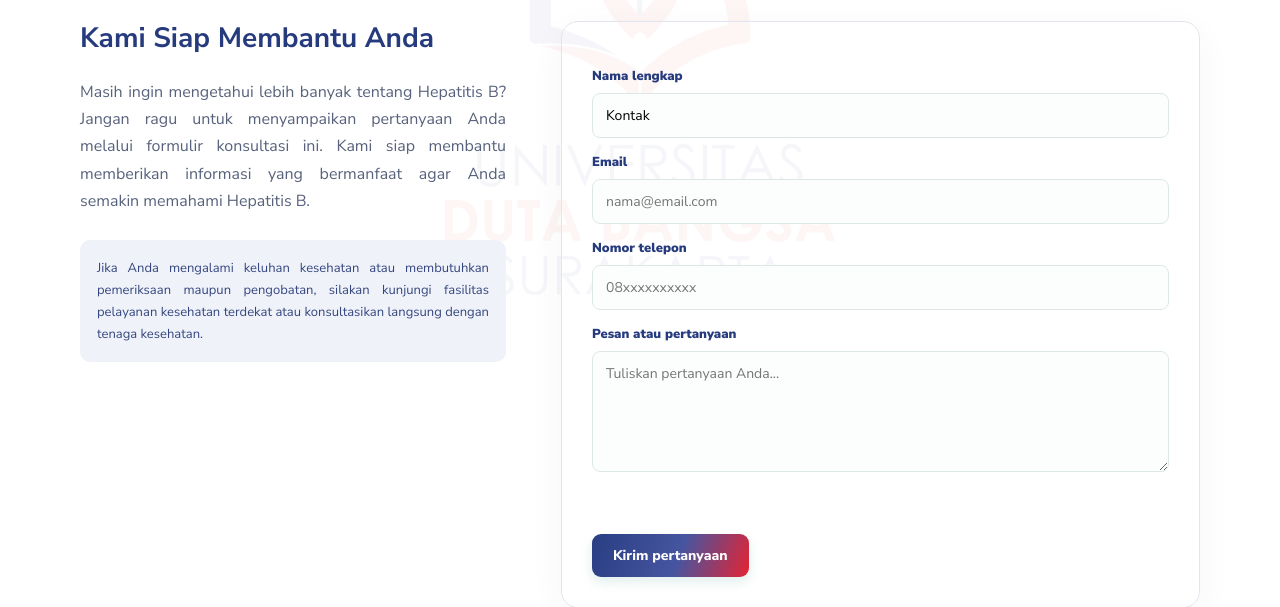
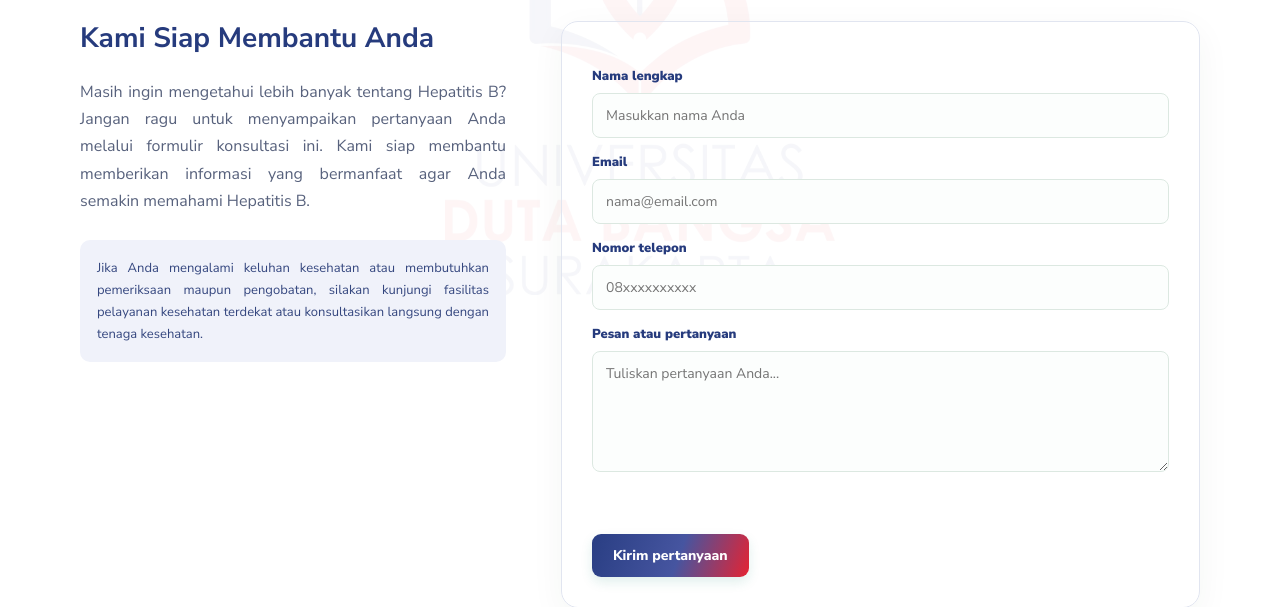
Before and after one commit to dindaristiyabela010806-arch/uaswebpemogramandindaristiyabela015, a PHP site: page /konsultasi.php in a window 1280 px wide. Shown: the part 364-971 px from the top of the page. Run offline with PHP 8.4, Linux system fonts and the light colour scheme.

Commit message:
Update konsultasi.php

```diff
--- a/konsultasi.php
+++ b/konsultasi.php
@@ -3,28 +3,41 @@ $judulHalaman = "Konsultasi";
 $pesanSukses = false;
 $error = "";
 $nama = $email = $telepon = $pesan = "";
+
 if ($_SERVER["REQUEST_METHOD"] == "POST") {
     $nama = trim($_POST["nama"] ?? "");
     $email = trim($_POST["email"] ?? "");
     $telepon = trim($_POST["telepon"] ?? "");
     $pesan = trim($_POST["pesan"] ?? "");
+
     if ($nama && filter_var($email, FILTER_VALIDATE_EMAIL) && $telepon && $pesan) {
         $pesanSukses = true;
     } else {
         $error = "Mohon periksa kembali data yang diisi.";
     }
 }
+
 include "header.php";
 ?>
-<section class="page-banner"><div class="container"><span class="eyebrow">KONSULTASI</span><h1>Ajukan pertanyaan</h1><p align="justify">Silakan isi formulir berikut untuk mengajukan pertanyaan atau mendapatkan informasi seputar Hepatitis B. Kami menyediakan informasi edukatif untuk membantu meningkatkan pemahaman Anda mengenai penyakit Hepatitis B.</p>
-</div></section>
+
+<section class="page-banner">
+<div class="container">
+<span class="eyebrow">KONSULTASI</span>
+<h1>Ajukan pertanyaan</h1>
+<p align="justify">Silakan isi formulir berikut untuk mengajukan pertanyaan atau mendapatkan informasi seputar Hepatitis B. Kami menyediakan informasi edukatif untuk membantu meningkatkan pemahaman Anda mengenai penyakit Hepatitis B.</p>
+</div>
+</section>
+
 <section class="container form-section">
-<div class="form-intro"><h2>Kami Siap Membantu Anda</h2>
+<div class="form-intro">
+<h2>Kami Siap Membantu Anda</h2>
 <p align="justify">Masih ingin mengetahui lebih banyak tentang Hepatitis B? Jangan ragu untuk menyampaikan pertanyaan Anda melalui formulir konsultasi ini. Kami siap membantu memberikan informasi yang bermanfaat agar Anda semakin memahami Hepatitis B.</p>
+
 <div class="form-tip">
-  <div align="justify">Jika Anda mengalami keluhan kesehatan atau membutuhkan pemeriksaan maupun pengobatan, silakan kunjungi fasilitas pelayanan kesehatan terdekat atau konsultasikan langsung dengan tenaga kesehatan.</div>
+<div align="justify">Jika Anda mengalami keluhan kesehatan atau membutuhkan pemeriksaan maupun pengobatan, silakan kunjungi fasilitas pelayanan kesehatan terdekat atau konsultasikan langsung dengan tenaga kesehatan.</div>
 </div>
 </div>
+
 <div class="form-card">
 <?php if ($pesanSukses): ?>
     <div class="success-message">
@@ -33,21 +46,30 @@ include "header.php";
           Terima kasih telah menghubungi kami. Pertanyaan Anda telah kami terima. Informasi atau jawaban selanjutnya dapat disampaikan melalui email yang Anda cantumkan.</div>
       </div>
         <h2>Terima kasih!</h2>
-        <p>Data formulir berhasil diterima oleh halaman website ini.</p>
+        <p>Data formulir berhasil diterima oleh halaman website ini. Untuk versi tugas ini, pengiriman email otomatis belum diaktifkan sehingga pengelola perlu mengirimkan balasan secara manual.</p>
         <a class="btn" href="konsultasi.php">Isi formulir lagi</a>
     </div>
 <?php else: ?>
     <?php if ($error): ?><div class="alert"><?php echo $error; ?></div><?php endif; ?>
+
     <form id="consultForm" method="POST" action="konsultasi.php" novalidate>
         <label for="nama">Nama lengkap</label>
-        <input type="text" id="nama" name="nama" placeholder="Masukkan nama Anda" value="<?php echo htmlspecialchars($nama); ?>" autocomplete="off" required />
-        <label for="email">Email</label><input type="email" id="email" name="email" placeholder="nama@email.com" value="<?php echo htmlspecialchars($email); ?>" required>
-        <label for="telepon">Nomor telepon</label><input type="tel" id="telepon" name="telepon" placeholder="08xxxxxxxxxx" value="<?php echo htmlspecialchars($telepon); ?>" required>
-        <label for="pesan">Pesan atau pertanyaan</label><textarea id="pesan" name="pesan" rows="5" placeholder="Tuliskan pertanyaan Anda..." required><?php echo htmlspecialchars($pesan); ?></textarea>
+        <input type="text" id="nama" name="nama" placeholder="Masukkan nama Anda" autocomplete="off" required />
+
+        <label for="email">Email</label>
+        <input type="email" id="email" name="email" placeholder="nama@email.com" value="<?php echo htmlspecialchars($email); ?>" required>
+
+        <label for="telepon">Nomor telepon</label>
+        <input type="tel" id="telepon" name="telepon" placeholder="08xxxxxxxxxx" value="<?php echo htmlspecialchars($telepon); ?>" required>
+
+        <label for="pesan">Pesan atau pertanyaan</label>
+        <textarea id="pesan" name="pesan" rows="5" placeholder="Tuliskan pertanyaan Anda..." required><?php echo htmlspecialchars($pesan); ?></textarea>
+
         <p class="form-error" id="formError"></p>
         <button class="btn submit-btn" type="submit">Kirim pertanyaan</button>
     </form>
 <?php endif; ?>
 </div>
 </section>
+
 <?php include "footer.php"; ?>
```
